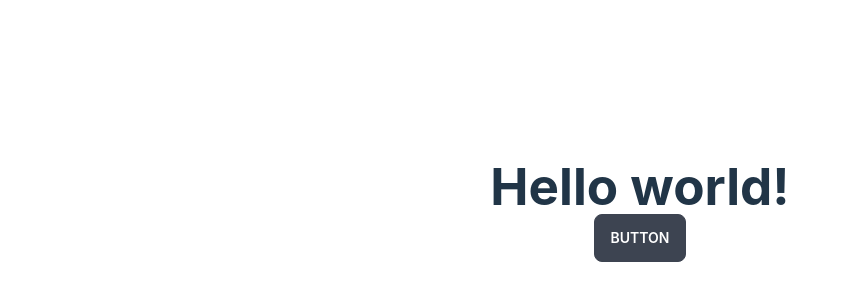
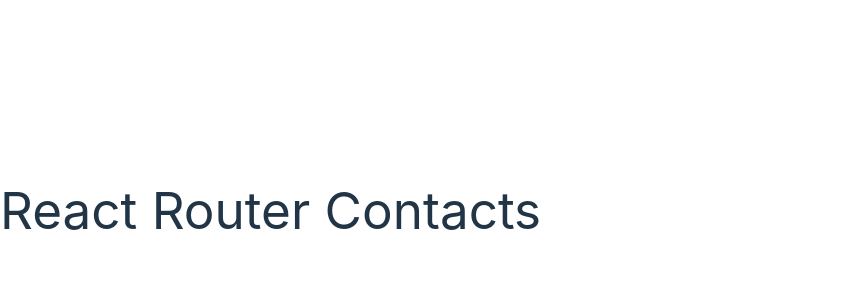
Before and after one commit to RasecMH/DidYouFindMyPet-Front, a React (Vite) app: page / in a window 1280 px wide. Shown: the part 190-490 px from the top of the page, without its empty margins (0-845 px from the left). Built offline with nearby package versions, Linux system fonts and the light colour scheme.

Commit message:
setup routes

```diff
--- a/src/main.tsx
+++ b/src/main.tsx
@@ -1,10 +1,20 @@
-import React from 'react'
-import ReactDOM from 'react-dom/client'
-import App from './App'
-import './index.css'
+import React from 'react';
+import ReactDOM from 'react-dom/client';
+import { createBrowserRouter, RouterProvider } from 'react-router-dom';
+import Root from './routes/Root';
+import ErrorPage from './routes/ErrorPage';
+import './index.css';
+
+const router = createBrowserRouter([
+  {
+    path: '/',
+    element: <Root />,
+    errorElement: <ErrorPage />,
+  },
+]);
 
 ReactDOM.createRoot(document.getElementById('root') as HTMLElement).render(
   <React.StrictMode>
-    <App />
-  </React.StrictMode>,
-)
+    <RouterProvider router={router} />
+  </React.StrictMode>
+);
--- /dev/null
+++ b/src/routes/ErrorPage.tsx
@@ -0,0 +1,16 @@
+import { useRouteError } from 'react-router-dom';
+
+export default function ErrorPage() {
+  const error: any = useRouteError();
+  console.error(error);
+
+  return (
+    <div id='error-page'>
+      <h1>Oops!</h1>
+      <p>Sorry, an unexpected error has occurred.</p>
+      <p>
+        <i>{error.statusText || error.message}</i>
+      </p>
+    </div>
+  );
+}
--- /dev/null
+++ b/src/routes/Root.tsx
@@ -0,0 +1,9 @@
+export default function Root() {
+  return (
+    <>
+      <div>
+        <h1>React Router Contacts</h1>
+      </div>
+    </>
+  );
+}
```
